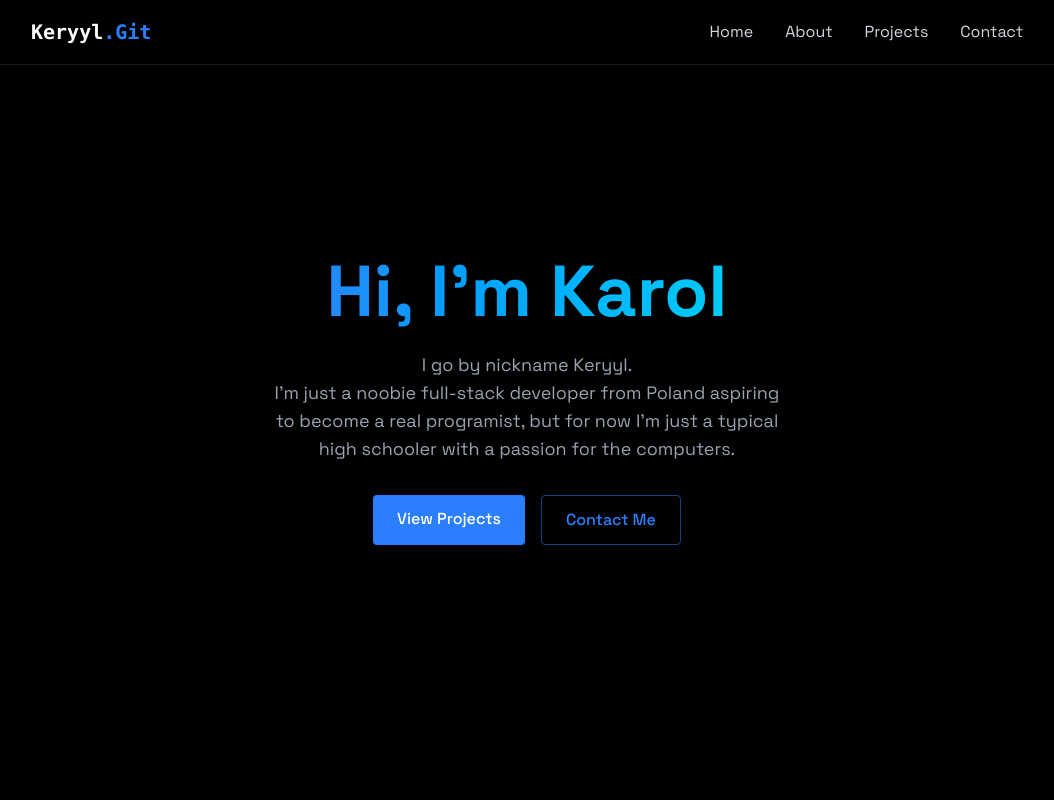
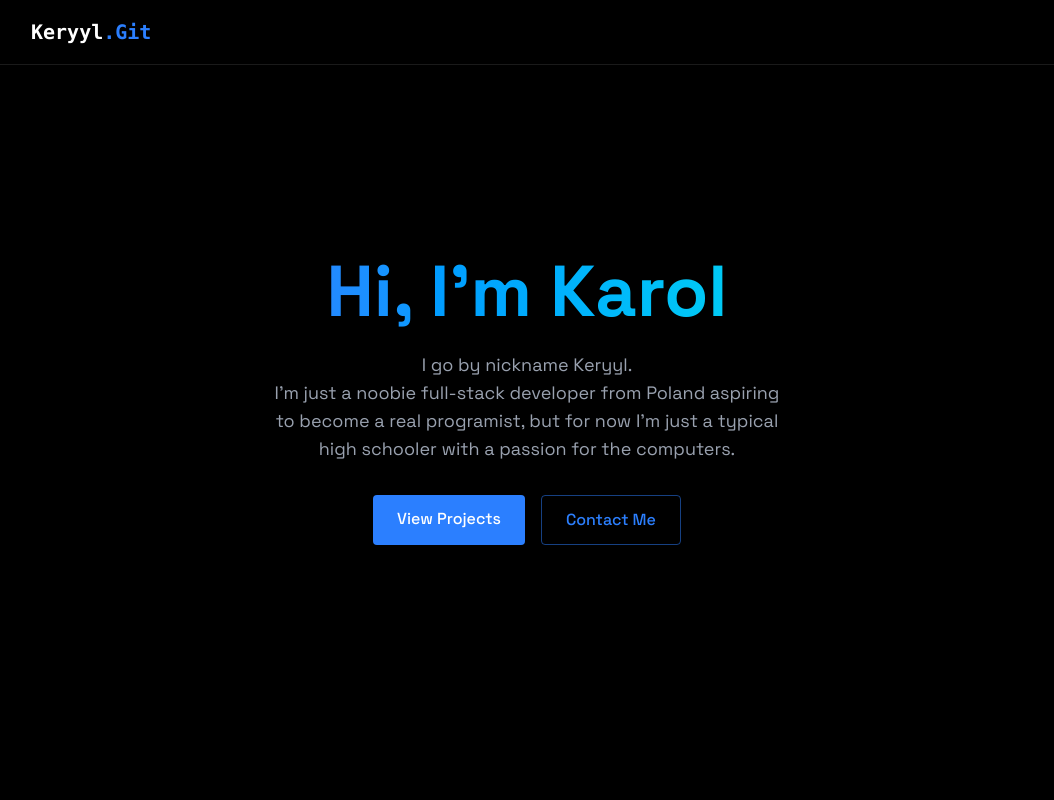
Before and after one commit to Keryyyl/first-portfolio, a React (Vite) app: page / in a window 1280 px wide. Shown: the top 800 px of the page, without its empty margins (113-1167 px from the left). Built offline with nearby package versions, Linux system fonts and the light colour scheme.

Commit message:
Clears Navbar

```diff
--- a/src/components/Navbar.jsx
+++ b/src/components/Navbar.jsx
@@ -1,4 +1,6 @@
 import { useEffect } from "react";
+
+const MenuData = ["home", "about", "projects", "contact"];
 
 export const Navbar = ({ menuOpen, setMenuOpen }) => {
   useEffect(() => {
@@ -16,18 +18,9 @@ export const Navbar = ({ menuOpen, setMenuOpen }) => {
             &#9776;
           </div>
           <div className="hidden md:flex items-center space-x-8">
-            <a href="#home" className="text-gray-300 hover:text-white transition-colors">
-              Home
-            </a>
-            <a href="#about" className="text-gray-300 hover:text-white transition-colors">
-              About
-            </a>
-            <a href="#projects" className="text-gray-300 hover:text-white transition-colors">
-              Projects
-            </a>
-            <a href="#contact" className="text-gray-300 hover:text-white transition-colors">
-              Contact
-            </a>
+            {MenuData.map((text, index) => {
+              <a key={index} href={`#${text}`} className="text-gray-300 capitalize hover:text-white transition-colors">{text}</a>
+            })}
           </div>
         </div>
       </div>
```
Also changed, not shown: src/components/MobileMenu.jsx (+1 -17 lines).
